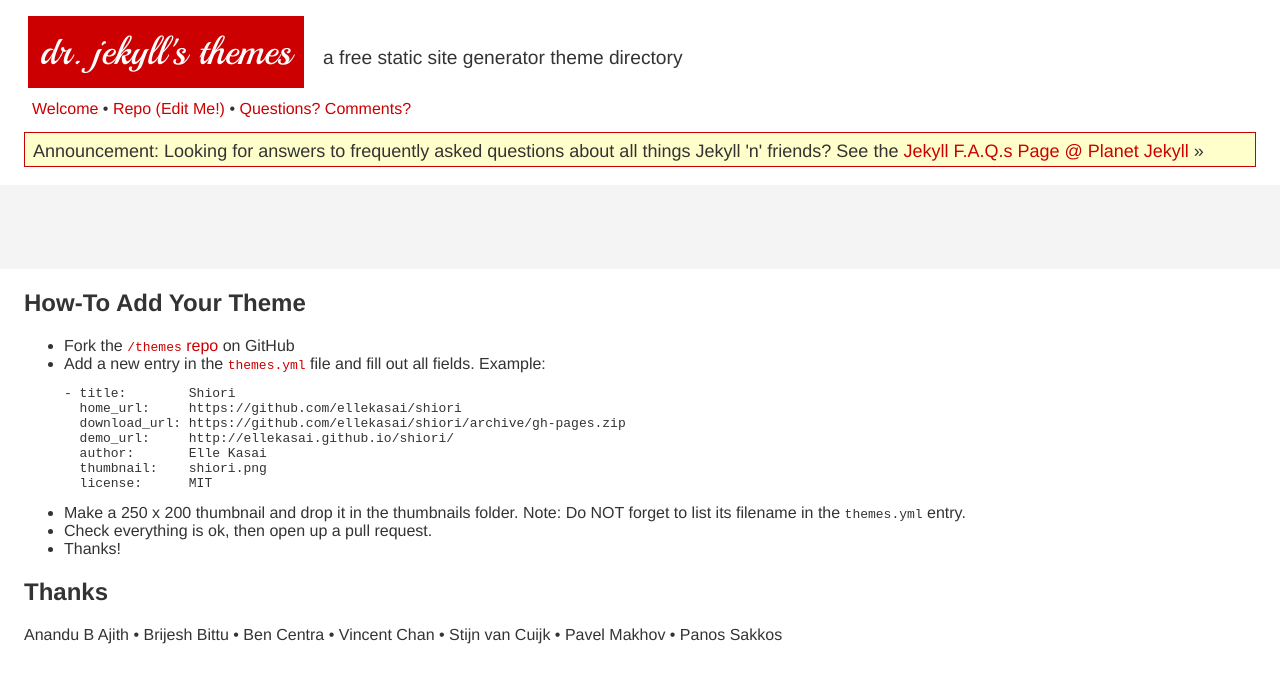
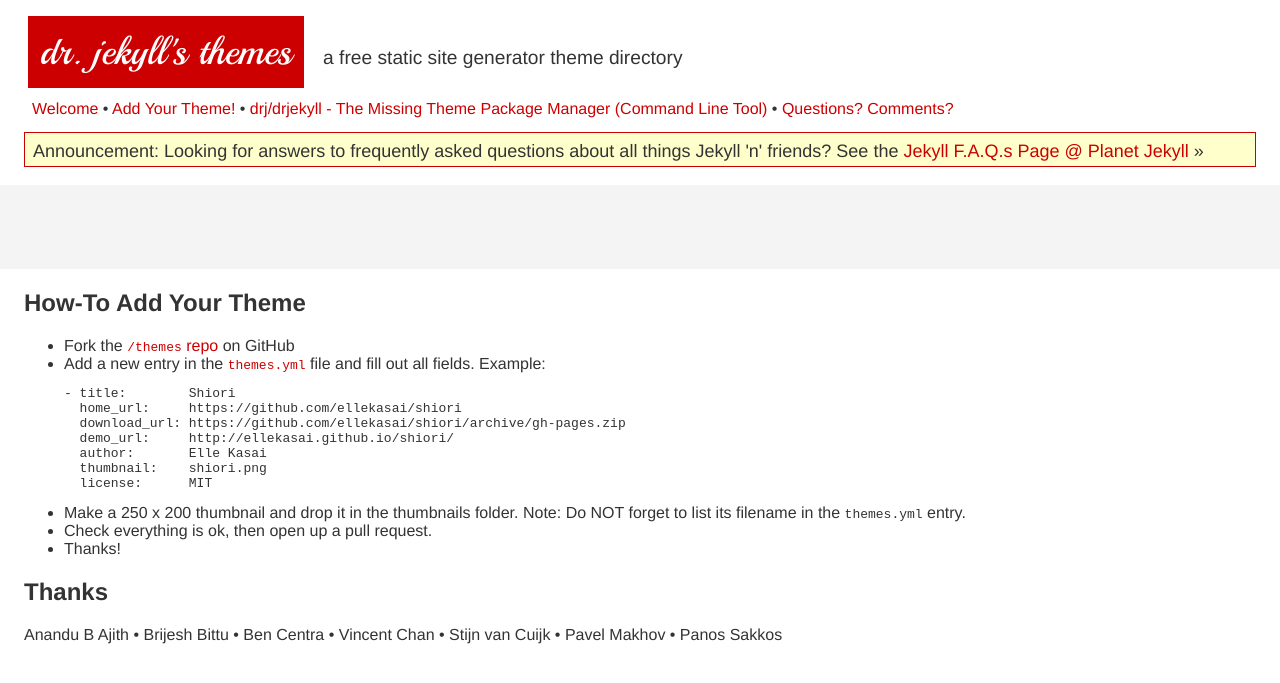
Before and after one commit to drjekyllthemes/drjekyllthemes.github.io, a Jekyll site: the page built from index.html, in a window 1280 px wide. Shown: the top 683 px of the page. Built offline with Jekyll 4.4.1, drawn with Linux system fonts in a browser that asks for light colours.

Commit message:
Update default.html

```diff
--- a/_layouts/default.html
+++ b/_layouts/default.html
@@ -16,7 +16,8 @@
 
   <div id="nav">
     <a href="{{site.path}}/">Welcome</a> •
-    <a href="https://github.com/drjekyllthemes/themes">Repo (Edit Me!)</a> •
+    <a href="https://github.com/drjekyllthemes/themes">Add Your Theme!</a> •
+    <a href="https://github.com/drjekyllthemes/drjekyll">drj/drjekyll - The Missing Theme Package Manager (Command Line Tool)</a> •
     <a href="http://groups.google.com/group/wwwmake">Questions? Comments?</a>
   </div>
 
```
